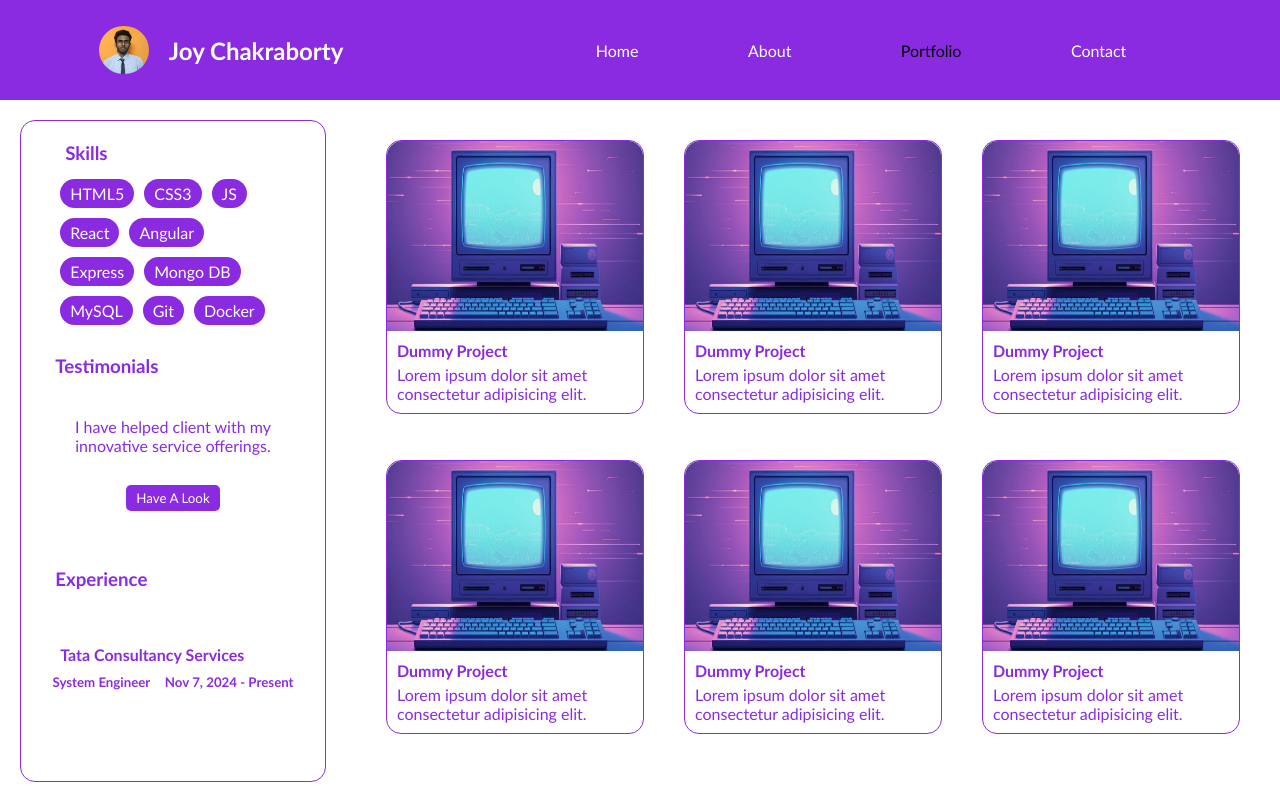
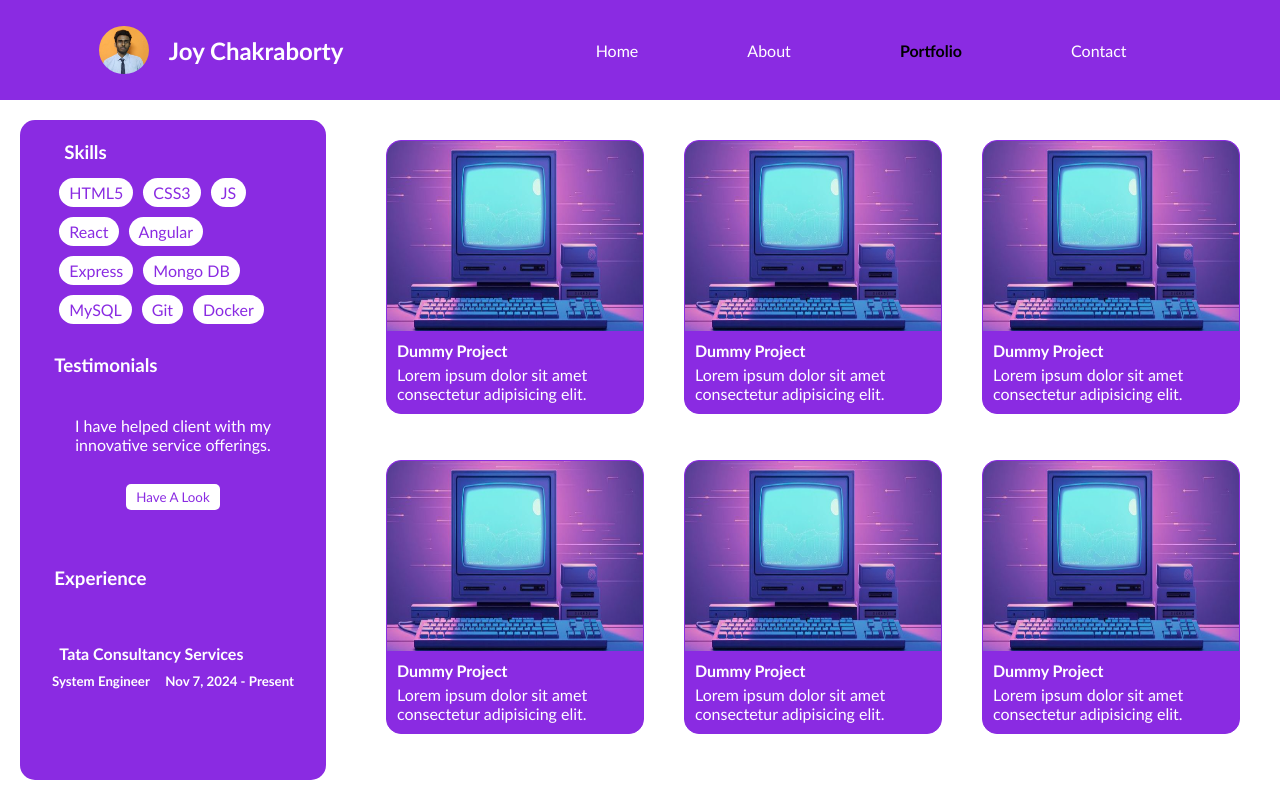
Before and after one commit to yesiamjc/prt, a plain HTML site: page pages/portfolio.html in a window 1280 px wide. Shown: the top 800 px of the page. Drawn offline with Linux system fonts and the light colour scheme.

Commit message:
portfolio web

```diff
--- a/css/about.css
+++ b/css/about.css
@@ -1,5 +1,6 @@
 .navbarRight>:nth-child(2){
     color: black;
+    font-weight: bold;
 }
 
 .heroSection{
@@ -15,6 +16,10 @@
     color: blueviolet;
 }
 
+.heroSectionBottomPara{
+    text-align: justify;
+}
+
 @media screen and (max-width:767px){
     .heroSection{
         height: 90vh;
--- a/css/contact.css
+++ b/css/contact.css
@@ -1,5 +1,6 @@
 .navbarRight>:nth-child(4){
     color: black;
+    font-weight: bold;
 }
 
 .heroSection{
@@ -12,6 +13,10 @@
 .heroSectionForm{
     width: 60vw;
     height: 40vh;
+    margin-top: 80px;
+    padding: 1.25rem;
+    border: 1px solid blueviolet;
+    border-radius: 15px;
 
     display: flex;
     flex-direction: column;
--- a/css/indexStyle.css
+++ b/css/indexStyle.css
@@ -1,5 +1,6 @@
 .navbarRight>:nth-child(1){
     color: black;
+    font-weight: bold;
 }
 
 
@@ -21,6 +22,10 @@ align-items: center;
     color: blueviolet;
 }
 
+.heroSectionRightPara{
+    text-align: justify;
+}
+
 .heroSectionRightHeading{
     margin-bottom: 10px;
 }
--- a/css/portfolio.css
+++ b/css/portfolio.css
@@ -14,6 +14,7 @@
     height: 34vh;
 
     border: 1px solid blueviolet;
+    background-color: blueviolet;
     border-radius: 15px;
 }
 
@@ -30,7 +31,9 @@
 
 .heroSectionMainContentAreaCardBottom{
     padding: 10px;
-    color: blueviolet;
+    color: white;
+    background-color: blueviolet;
+    border-radius: 0px 0px 15px 15px;
 }
 
 .heroSectionMainContentAreaCardBottomTitle{
@@ -39,6 +42,7 @@
 
 .navbarRight>:nth-child(3){
     color: black;
+    font-weight: bold;
 }
 
 .heroSectionSidebar{
@@ -54,7 +58,7 @@
     align-items: center;
     justify-content: space-around;
 
-    border: 1px solid blueviolet;
+    background-color: blueviolet;
     border-radius: 15px;
 }
 
@@ -74,7 +78,7 @@
 }
 
 .heroSectionSidebarTopHeading{
-    color: blueviolet;
+    color: white;
     padding-left: 20px;
 }
 
@@ -85,18 +89,18 @@
 }
 
 .heroSectionSidebarTopContentList{
-    color: white;
+    color: blueviolet;
     list-style-type: none;
     padding: 5px 10px;
-    background-color: blueviolet;
+    background-color: white;
     border-radius: 20px;
     margin: 5px;
 }
 
 .heroSectionSidebarMiddleContentButton{
     padding: 5px 10px;
-    background-color: blueviolet;
-    color: white;
+    background-color: white;
+    color: blueviolet;
     border: none;
     border-radius: 5px;
     cursor: pointer;
@@ -104,7 +108,7 @@
 
 .heroSectionSidebarMiddleContentPara{
     text-align: center;
-    color: blueviolet;
+    color: white;
 }
 
 .heroSectionSidebarMiddleContent{
@@ -117,7 +121,7 @@
 }
 
 .heroSectionSidebarMiddleHeading{
-    color: blueviolet;
+    color: white;
     margin-left: 10px;
 }
 
@@ -128,11 +132,11 @@
     display: flex;
     flex-direction: column;
     justify-content: center;
-    color: blueviolet;
+    color: white;
 }
 
 .heroSectionSidebarBottomHeading{
-    color: blueviolet;
+    color: white;
     padding-left: 10px;
 }
 
```
